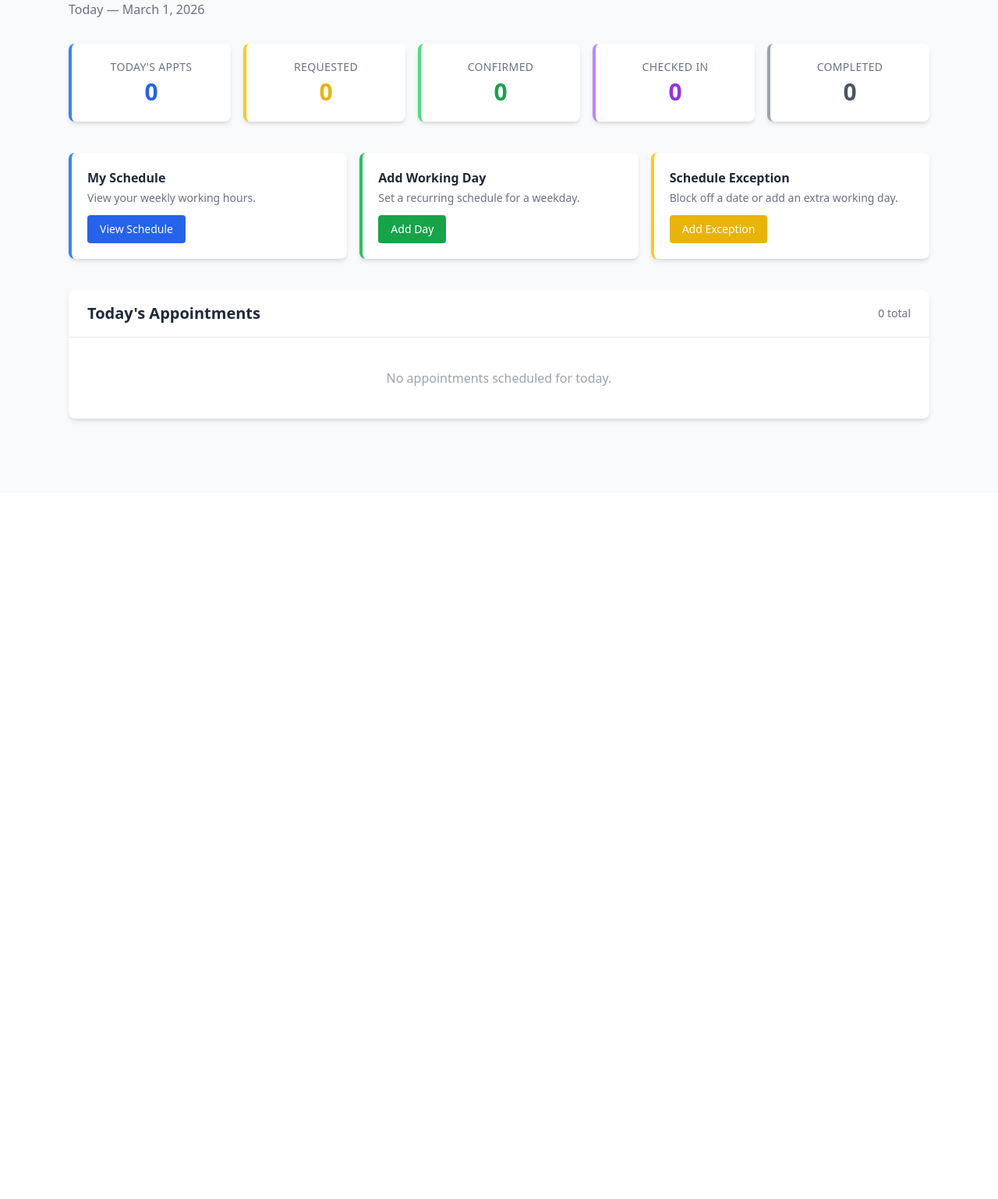
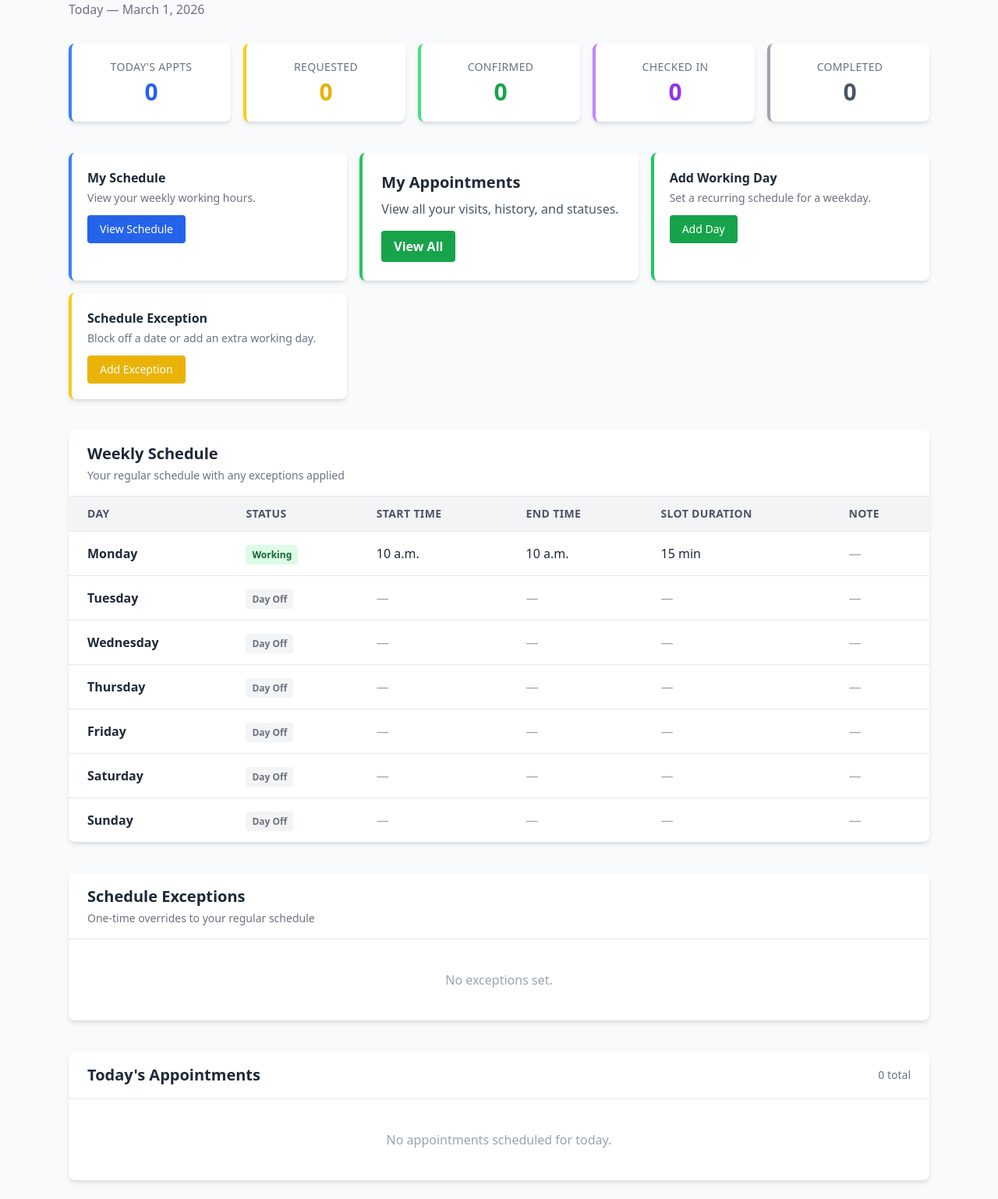
Before and after one commit to alaamagdy20211/clinic_appointment_systemm, a Django app: page /doctor/dashboard/ in a window 1280 px wide. Shown: the part 168-1706 px from the top of the page at 78% size. Before the commit the page ends 710 px from the top, so only its background shows below. Run offline with Django 5.2, Linux system fonts and the light colour scheme; a user stored in the database is signed in; tables that the repository leaves empty hold one stand-in row (values such as "Sample post"); data that the repository does not hold is empty; some libraries are stand-ins or nearby versions.

Commit message:
add appointment to doctor dashboard

```diff
--- a/scheduling/urls.py
+++ b/scheduling/urls.py
@@ -1,8 +1,9 @@
 from django.urls import path
-from .views import ScheduleListView, ScheduleCreateView, ScheduleExceptionCreateView
+from .views import ScheduleListView, ScheduleCreateView, ScheduleExceptionCreateView, DoctorDashboardView
 
 urlpatterns = [
     path('my-schedule/', ScheduleListView.as_view(), name='schedule-list'),
     path('my-schedule/create/', ScheduleCreateView.as_view(), name='schedule-create'),
     path('my-schedule/exception/create/', ScheduleExceptionCreateView.as_view(), name='schedule-exception-create'),
+    path('my-schedule/dashboard/', DoctorDashboardView.as_view(), name='schedule-dashboard'),
 ]
--- a/users/templates/users/doctor_dashboard.html
+++ b/users/templates/users/doctor_dashboard.html
@@ -52,6 +52,14 @@
                 <p class="text-sm text-gray-500 mb-3">View your weekly working hours.</p>
                 <a href="{% url 'schedule-list' %}" class="inline-block bg-blue-600 hover:bg-blue-700 text-white text-sm font-medium px-4 py-2 rounded transition">View Schedule</a>
             </div>
+            <div class="bg-white p-6 rounded-lg shadow-md border-l-4 border-green-500">
+                <h2 class="text-xl font-bold mb-2">My Appointments</h2>
+                <p class="text-gray-600 mb-4">View all your visits, history, and statuses.</p>
+                <a href="{% url 'appointment_list' %}"
+                   class="inline-block bg-green-600 hover:bg-green-700 text-white font-semibold px-4 py-2 rounded transition">
+                    View All
+                </a>
+            </div>
             <div class="bg-white p-5 rounded-lg shadow-md border-l-4 border-green-500">
                 <h3 class="font-bold text-gray-800 mb-1">Add Working Day</h3>
                 <p class="text-sm text-gray-500 mb-3">Set a recurring schedule for a weekday.</p>
@@ -62,6 +70,105 @@
                 <p class="text-sm text-gray-500 mb-3">Block off a date or add an extra working day.</p>
                 <a href="{% url 'schedule-exception-create' %}" class="inline-block bg-yellow-500 hover:bg-yellow-600 text-white text-sm font-medium px-4 py-2 rounded transition">Add Exception</a>
             </div>
+        </div>
+
+        <!-- Weekly Schedule Table -->
+        <div class="bg-white rounded-lg shadow-md overflow-hidden mb-10">
+            <div class="px-6 py-4 border-b">
+                <h2 class="text-xl font-bold">Weekly Schedule</h2>
+                <p class="text-sm text-gray-500 mt-1">Your regular schedule with any exceptions applied</p>
+            </div>
+            <table class="w-full text-left">
+                <thead>
+                    <tr class="bg-gray-100 text-gray-600 text-sm uppercase tracking-wide">
+                        <th class="px-6 py-3">Day</th>
+                        <th class="px-6 py-3">Status</th>
+                        <th class="px-6 py-3">Start Time</th>
+                        <th class="px-6 py-3">End Time</th>
+                        <th class="px-6 py-3">Slot Duration</th>
+                        <th class="px-6 py-3">Note</th>
+                    </tr>
+                </thead>
+                <tbody>
+                    {% for day in weekly %}
+                    <tr class="border-t hover:bg-gray-50">
+                        <td class="px-6 py-4 font-semibold">{{ day.day_name }}</td>
+
+                        {% if day.schedule %}
+                            {# This day has a regular schedule - now check for exceptions #}
+                            {# Note: exceptions_by_date uses dates, but weekly is by weekday #}
+                            {# To match exceptions to weekdays, handle this logic in the view #}
+                            <td class="px-6 py-4">
+                                <span class="px-2 py-1 text-xs font-semibold rounded bg-green-100 text-green-800">
+                                    Working
+                                </span>
+                            </td>
+                            <td class="px-6 py-4">{{ day.schedule.start_time }}</td>
+                            <td class="px-6 py-4">{{ day.schedule.end_time }}</td>
+                            <td class="px-6 py-4">{{ day.schedule.get_slot_duration_display }}</td>
+                            <td class="px-6 py-4 text-gray-400">—</td>
+                        {% else %}
+                            {# No regular schedule for this day #}
+                            <td class="px-6 py-4">
+                                <span class="px-2 py-1 text-xs font-semibold rounded bg-gray-100 text-gray-500">
+                                    Day Off
+                                </span>
+                            </td>
+                            <td class="px-6 py-4 text-gray-400">—</td>
+                            <td class="px-6 py-4 text-gray-400">—</td>
+                            <td class="px-6 py-4 text-gray-400">—</td>
+                            <td class="px-6 py-4 text-gray-400">—</td>
+                        {% endif %}
+                    </tr>
+                    {% endfor %}
+                </tbody>
+            </table>
+        </div>
+
+        <!-- Upcoming Exceptions Table -->
+        <div class="bg-white rounded-lg shadow-md overflow-hidden mb-10">
+            <div class="px-6 py-4 border-b">
+                <h2 class="text-xl font-bold">Schedule Exceptions</h2>
+                <p class="text-sm text-gray-500 mt-1">One-time overrides to your regular schedule</p>
+            </div>
+            {% if exceptions %}
+                <table class="w-full text-left">
+                    <thead>
+                        <tr class="bg-gray-100 text-gray-600 text-sm uppercase tracking-wide">
+                            <th class="px-6 py-3">Date</th>
+                            <th class="px-6 py-3">Status</th>
+                            <th class="px-6 py-3">Start Time</th>
+                            <th class="px-6 py-3">End Time</th>
+                            <th class="px-6 py-3">Reason</th>
+                        </tr>
+                    </thead>
+                    <tbody>
+                        {% for exception in exceptions %}
+                        <tr class="border-t hover:bg-gray-50">
+                            <td class="px-6 py-4 font-medium">{{ exception.date }}</td>
+                            <td class="px-6 py-4">
+                                {% if exception.is_working_day %}
+                                    <span class="px-2 py-1 text-xs font-semibold rounded bg-blue-100 text-blue-800">
+                                        Extra Working Day
+                                    </span>
+                                {% else %}
+                                    <span class="px-2 py-1 text-xs font-semibold rounded bg-red-100 text-red-700">
+                                        Day Off
+                                    </span>
+                                {% endif %}
+                            </td>
+                            <td class="px-6 py-4">{{ exception.start_time|default:"—" }}</td>
+                            <td class="px-6 py-4">{{ exception.end_time|default:"—" }}</td>
+                            <td class="px-6 py-4 text-gray-500">{{ exception.reason }}</td>
+                        </tr>
+                        {% endfor %}
+                    </tbody>
+                </table>
+            {% else %}
+                <div class="px-6 py-10 text-center text-gray-400">
+                    No exceptions set.
+                </div>
+            {% endif %}
         </div>
 
         <!-- Today's Appointments Table -->
--- a/users/views.py
+++ b/users/views.py
@@ -13,10 +13,12 @@ from django.contrib.auth.views import LoginView
 from .models import User
 from django.contrib.auth.mixins import LoginRequiredMixin
 from appointment.models import Appointment
+from scheduling.models import ScheduleException, DoctorSchedule
+from scheduling.services import DeleteOverdueExeptions
 from django.utils import timezone
 import csv
 from django.http import HttpResponse
-
+from datetime import datetime, timedelta, date
 class UserRegisterView(CreateView):
     model = User
     form_class = PatientRegistrationForm
@@ -151,11 +153,27 @@ class DoctorDashboardView(DoctorRequiredMixin, TemplateView):
     def get_context_data(self, **kwargs):
         context = super().get_context_data(**kwargs)
         doctor = self.request.user
-        today = timezone.localdate()
+        today = date.today()
+
+        ScheduleException.objects.filter(date__lt=today).delete()
 
         all_appts = Appointment.objects.filter(doctor=doctor).select_related('patient', 'slot')
         today_appts = all_appts.filter(slot__date=today).order_by('slot__start_time')
 
+        # Build weekly list
+        DAYS = ['Monday', 'Tuesday', 'Wednesday', 'Thursday', 'Friday', 'Saturday', 'Sunday']
+        schedule_days = {s.day_of_week: s for s in DoctorSchedule.objects.filter(doctor=doctor)}
+        exceptions = ScheduleException.objects.filter(doctor=doctor).order_by('date')
+
+        weekly = []
+        for i, day_name in enumerate(DAYS):
+            weekly.append({
+                'day_name': day_name,
+                'schedule': schedule_days.get(i),
+                'exceptions': [e for e in exceptions if e.date.weekday() == i],
+            })
+
+        context['weekly'] = weekly
         context['today_appointments'] = today_appts
         context['today_count'] = today_appts.count()
         context['total_count'] = all_appts.count()
```
Also changed, not shown: scheduling/services.py (+11 -2 lines), scheduling/views.py (+22 -10 lines), users/templates/scheduling/doctor_dashboard.html (added, +66 -0 lines), appointment/migrations/0006_remove_appointment_unique_doctor_slot_and_more.py (added).
